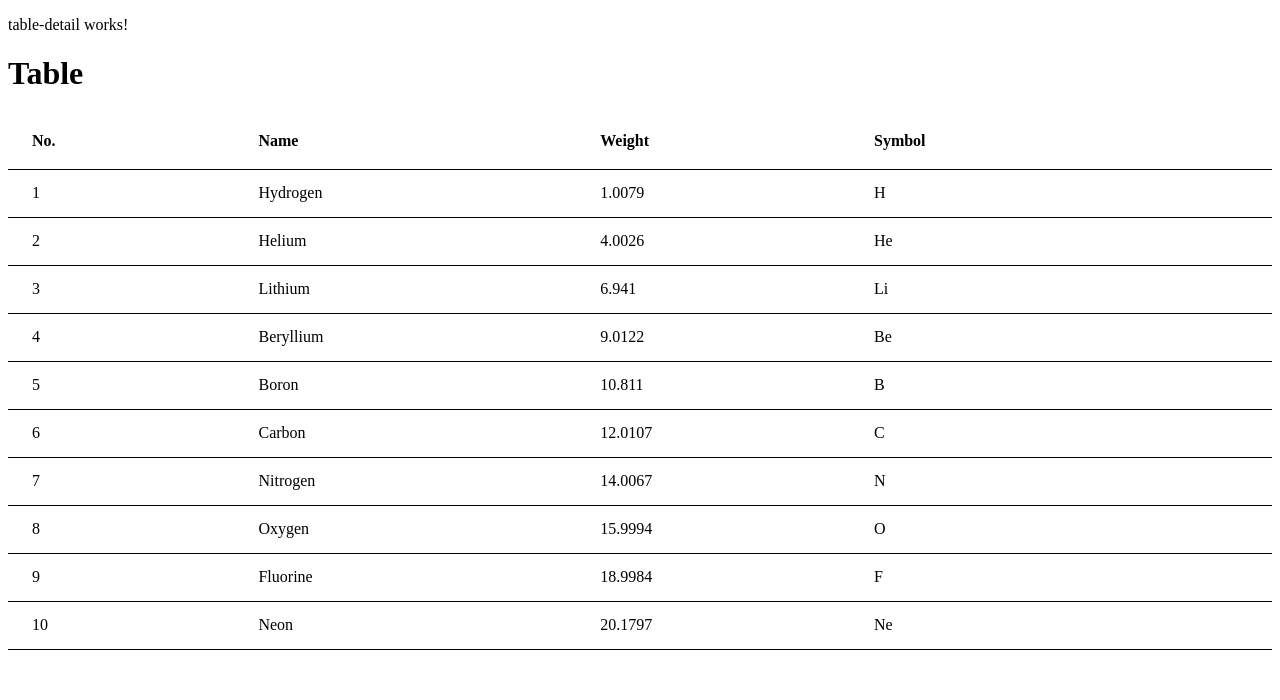
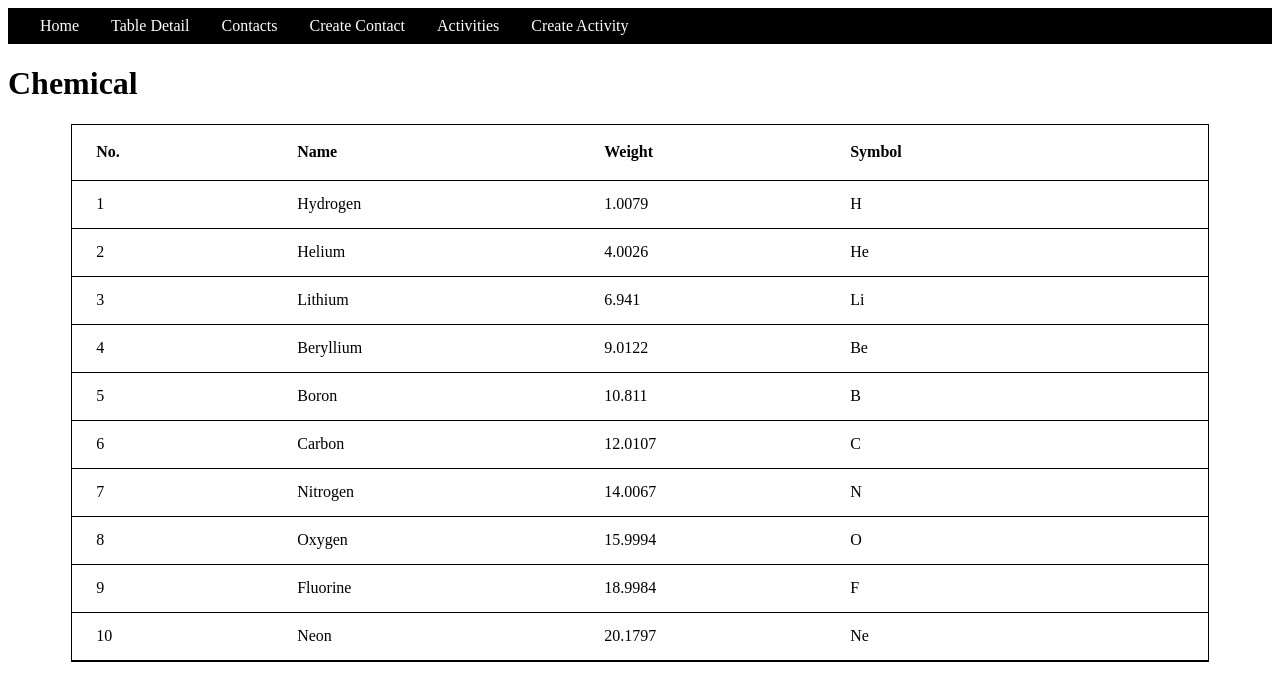
Before and after one commit to mail2ranjithp/training_anguar_app, an Angular app: page /tableDetail in a window 1280 px wide. Shown: the top 700 px of the page. Built offline with nearby package versions, Linux system fonts and the light colour scheme.

Commit message:
my commit

```diff
--- a/package.json
+++ b/package.json
@@ -12,6 +12,7 @@
   "private": true,
   "dependencies": {
     "@angular/animations": "~10.0.2",
+    "@angular/cdk": "^10.0.1",
     "@angular/common": "~10.0.2",
     "@angular/compiler": "~10.0.2",
     "@angular/core": "~10.0.2",
--- a/src/app/app-routing.module.ts
+++ b/src/app/app-routing.module.ts
@@ -7,7 +7,7 @@ const routes: Routes = [{
   path: 'tableDetail',
   component: TableDetailComponent,
 },
-{path: '', redirectTo: 'home', pathMatch: 'full'}];
+{path: '', redirectTo: 'tableDetail', pathMatch: 'full'}];
 
 @NgModule({
   imports: [RouterModule.forRoot(routes)],
--- a/src/app/app.component.html
+++ b/src/app/app.component.html
@@ -1 +1,22 @@
+<mat-toolbar color="primary">
+  <mat-toolbar-row class="navBar">
+
+    <!-- <h1>SimpleCRM</h1>
+    <span class="menu-spacer"></span> -->
+    <div>
+      <a mat-button [routerLink]="'/'"> Home </a>
+      <a mat-button [routerLink]="'/tableDetail'"> Table Detail </a>
+      <a mat-button [routerLink]="'/contacts'"> Contacts </a>
+      <a mat-button [routerLink]="'/create-contact'"> Create Contact </a>
+      <a mat-button [routerLink]="'/activities'"> Activities </a>
+      <a mat-button [routerLink]="'/create-activity'"> Create Activity </a>
+
+    </div>
+  </mat-toolbar-row>
+
+  <!-- <mat-toolbar-row>
+      <span style="font-size: 12px;">SimpleCRM helps you easily manage your contacts</span>
+    </mat-toolbar-row> -->
+</mat-toolbar>
+
 <router-outlet></router-outlet>
--- a/src/app/app.component.sass
+++ b/src/app/app.component.sass
@@ -0,0 +1,14 @@
+$font-stack:    Helvetica, sans-serif
+$primary-color: #333
+
+body
+  font: 100% $font-stack
+  color: $primary-color
+
+
+mat-toolbar-row.mat-toolbar-row.navBar
+    background: #000000
+
+
+mat-toolbar-row.mat-toolbar-row.navBar a
+    color: #ffffff
--- a/src/app/table-detail/table-detail.component.html
+++ b/src/app/table-detail/table-detail.component.html
@@ -1,10 +1,6 @@
-<p>table-detail works!</p>
-<h1>Table</h1>
+<h1>Chemical</h1>
 
   <table mat-table [dataSource]="dataSource" class="mat-elevation-z8">
-
-    <!--- Note that these columns can be defined in any order.
-          The actual rendered columns are set as a property on the row definition" -->
 
     <!-- Position Column -->
     <ng-container matColumnDef="position">
--- a/src/app/table-detail/table-detail.component.sass
+++ b/src/app/table-detail/table-detail.component.sass
@@ -1,2 +1,4 @@
 table
-    width:100%
+    width: 90%
+    margin: 0 5% 0 5%
+    border: 1px solid
```
Also changed, not shown: src/app/app.module.ts (+12 -1 lines), 1 other file (tests, documents, lock files or other folders).
